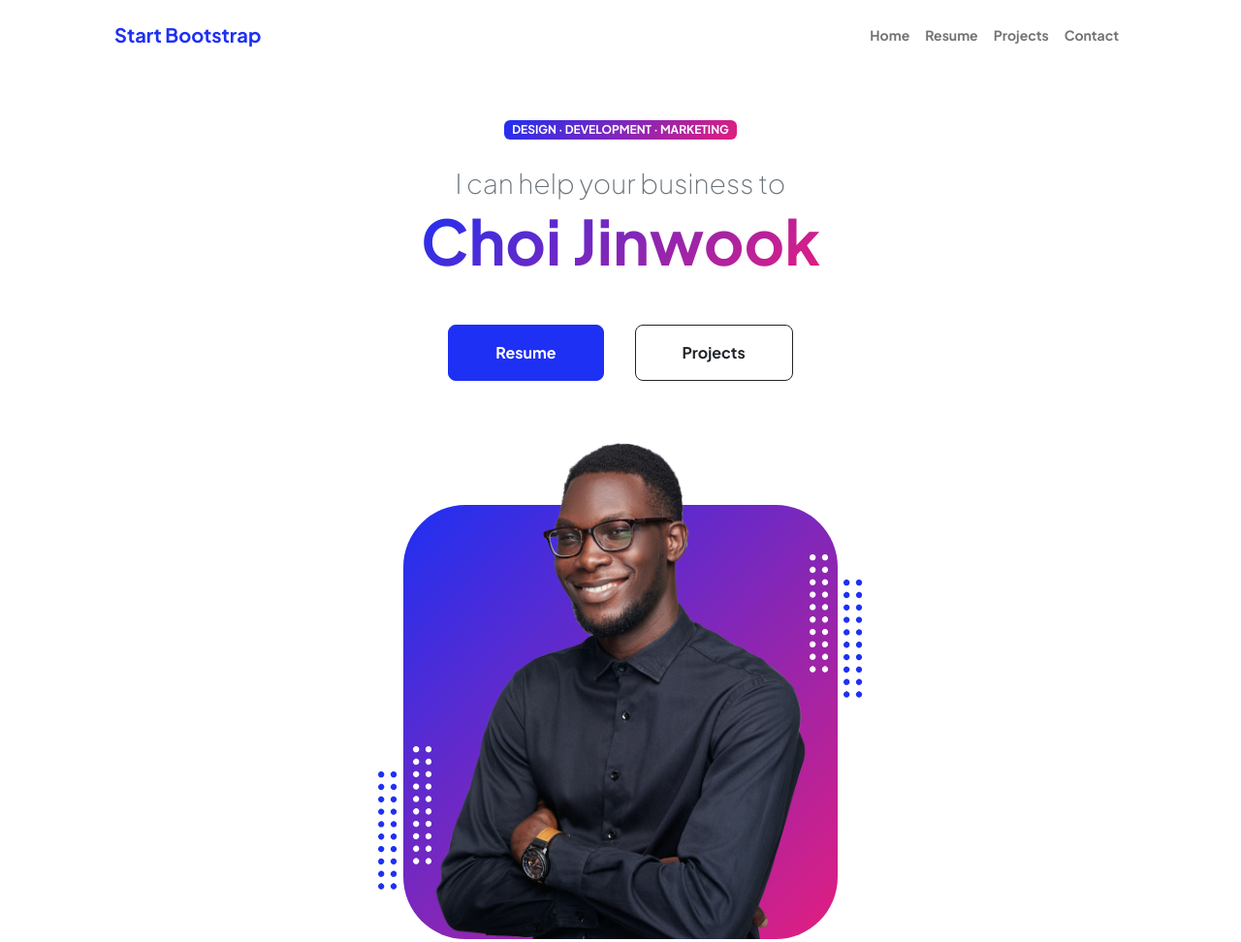
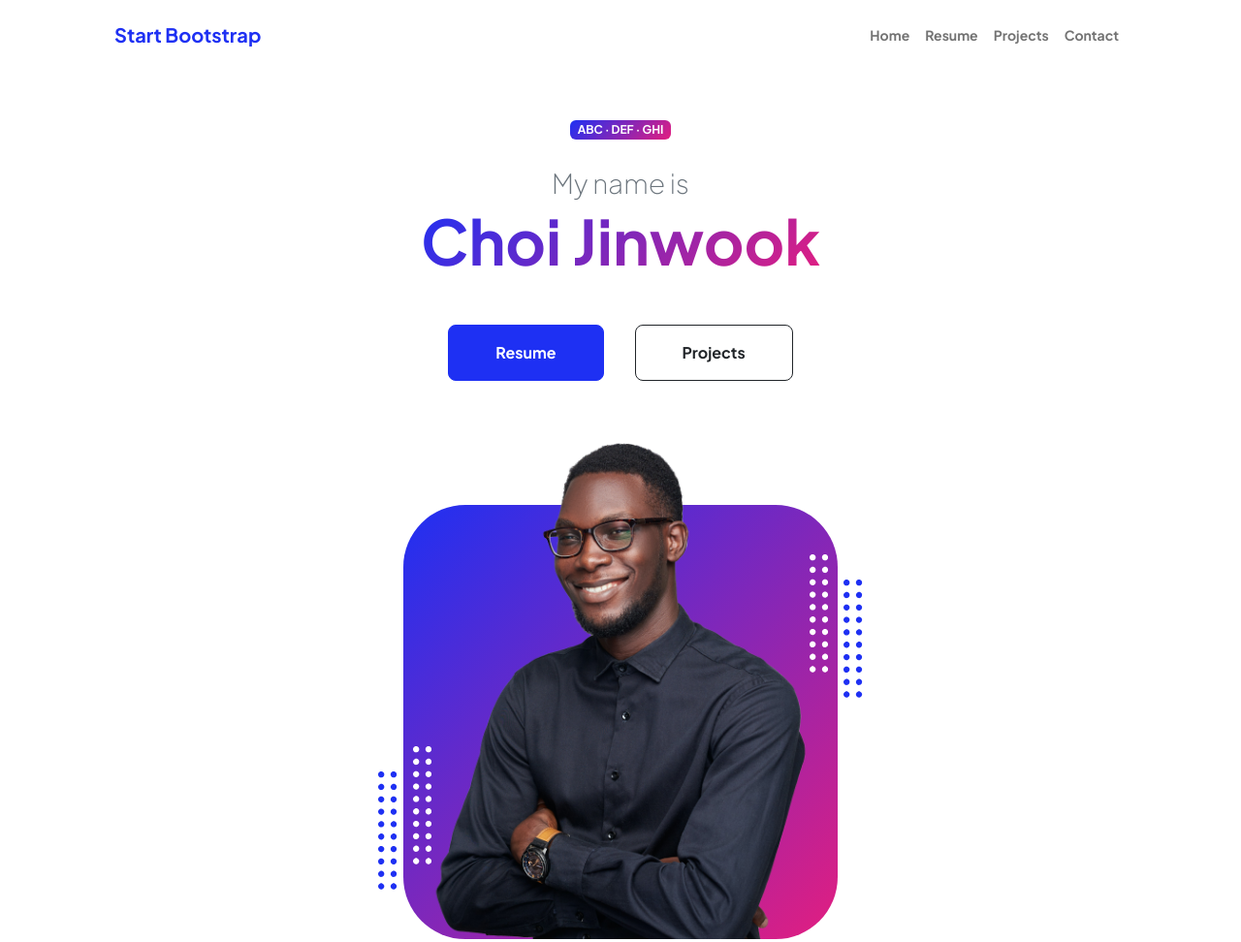
Before and after one commit to jinwook012345/jinwook012345.github.io, a plain HTML site: page index.html in a window 1280 px wide. Shown: the top 972 px of the page at 97% size. Drawn offline with nearby package versions, Linux system fonts and the light colour scheme.

Commit message:
내 이름은

```diff
--- a/index.html
+++ b/index.html
@@ -41,8 +41,8 @@
                         <div class="col-xxl-5">
                             <!-- Header text content-->
                             <div class="text-center text-xxl-start">
-                                <div class="badge bg-gradient-primary-to-secondary text-white mb-4"><div class="text-uppercase">Design &middot; Development &middot; Marketing</div></div>
-                                <div class="fs-3 fw-light text-muted">I can help your business to</div>
+                                <div class="badge bg-gradient-primary-to-secondary text-white mb-4"><div class="text-uppercase">ABC &middot; DEF &middot; GHI</div></div>
+                                <div class="fs-3 fw-light text-muted">My name is</div>
                                 <h1 class="display-3 fw-bolder mb-5"><span class="text-gradient d-inline">Choi Jinwook</span></h1>
                                 <div class="d-grid gap-3 d-sm-flex justify-content-sm-center justify-content-xxl-start mb-3">
                                     <a class="btn btn-primary btn-lg px-5 py-3 me-sm-3 fs-6 fw-bolder" href="resume.html">Resume</a>
```
